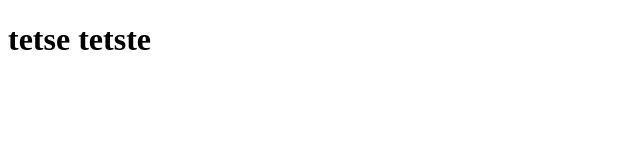
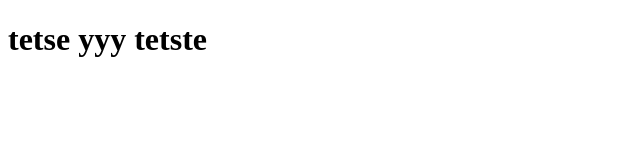
Before and after one commit to jeffersondemota/public_html, a plain HTML site: page public_html/index.html in a window 1280 px wide. Shown: the whole page, without its empty margins (0-640 px from the left). Drawn offline with Linux system fonts and the light colour scheme.

Commit message:
ateração de novo

```diff
--- a/public_html/index.html
+++ b/public_html/index.html
@@ -6,6 +6,6 @@
     <title>Document</title>
 </head>
 <body>
-    <h1>tetse tetste</h1>
+    <h1>tetse yyy tetste</h1>
 </body>
 </html>
```
